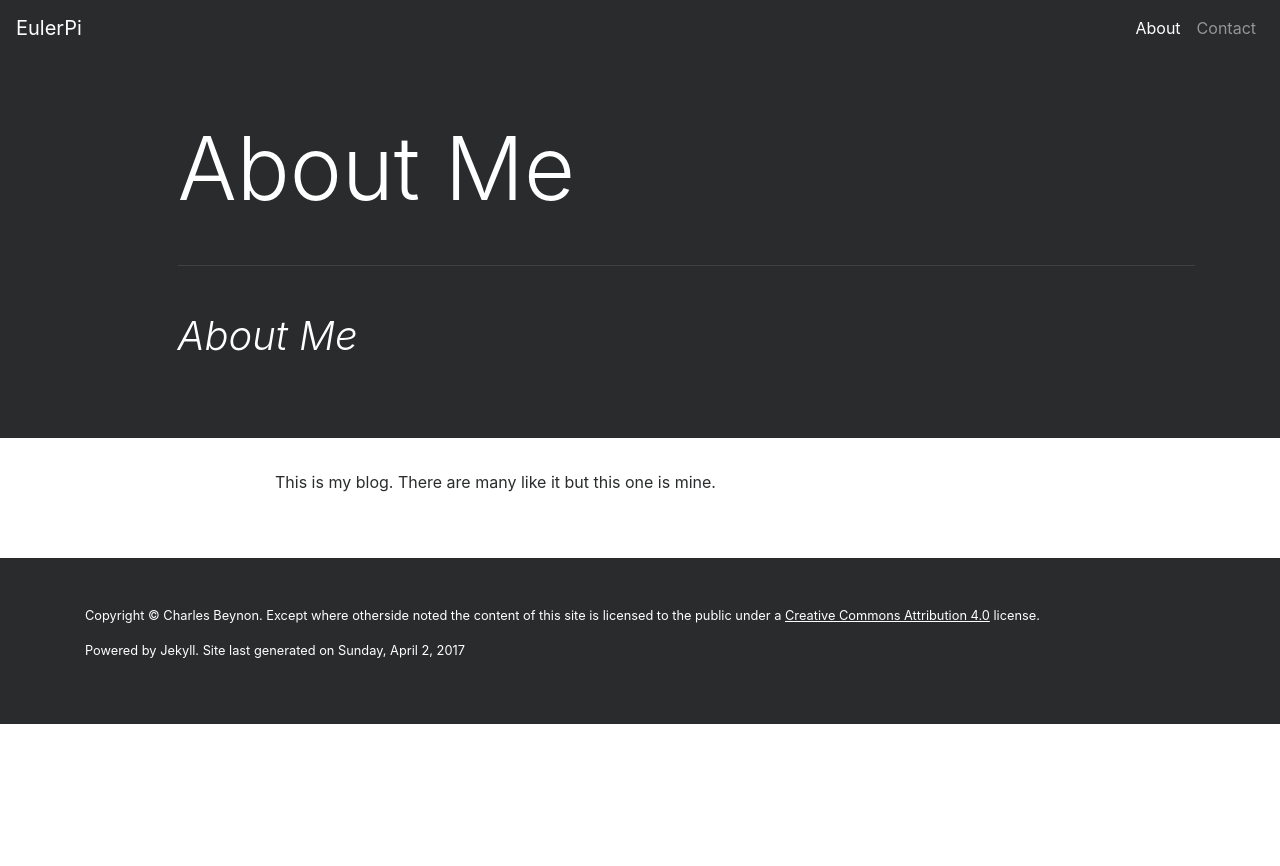
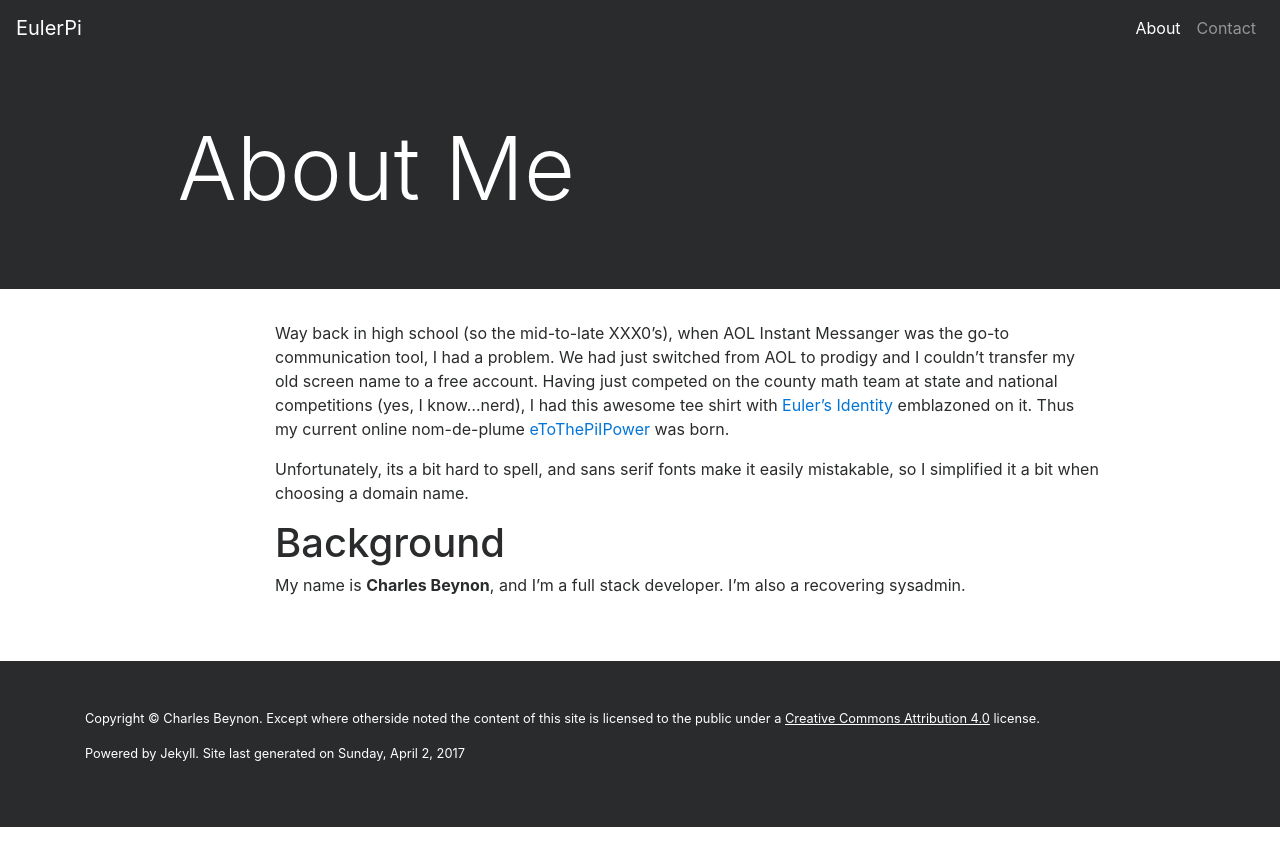
Before and after one commit to eToThePiIPower/bootstrap4jekyll, a Jekyll site: the page built from about.md, in a window 1280 px wide. Shown: the top 866 px of the page. Built offline with Jekyll 4.4.1, drawn with Linux system fonts in a browser that asks for light colours; nearby versions of some CDN libraries.

Commit message:
WIP: Write the about page

```diff
--- a/about.md
+++ b/about.md
@@ -1,7 +1,24 @@
 ---
 layout: page
 title: "About Me"
-subtitle: "About Me"
 menu-item: about
 ---
-This is my blog. There are many like it but this one is mine.
+Way back in high school (so the mid-to-late XXX0's), when AOL Instant Messanger
+was the go-to communication tool, I had a problem. We had just switched from AOL
+to prodigy and I couldn't transfer my old screen name to a free account. Having
+just competed on the county math team at state and national competitions (yes, I
+know...nerd), I had this awesome tee shirt with [Euler's Identity][eulers-id]
+emblazoned on it. Thus my current online nom-de-plume
+[eToThePiIPower][eToThePiIPower] was born.
+
+Unfortunately, its a bit hard to spell, and sans serif fonts make it easily
+mistakable, so I simplified it a bit when choosing a domain name.
+
+# Background
+
+My name is **Charles Beynon**, and I'm a full stack developer. I'm also a
+recovering sysadmin.
+
+[eulers-id]: https://en.wikipedia.org/wiki/Euler%27s_identity "Euler's Identity"
+[eToThePiIPower]: https://github.com/eToThePiIPower
+  "eToThePiIPower (Charles Beynon) on Github"
```
